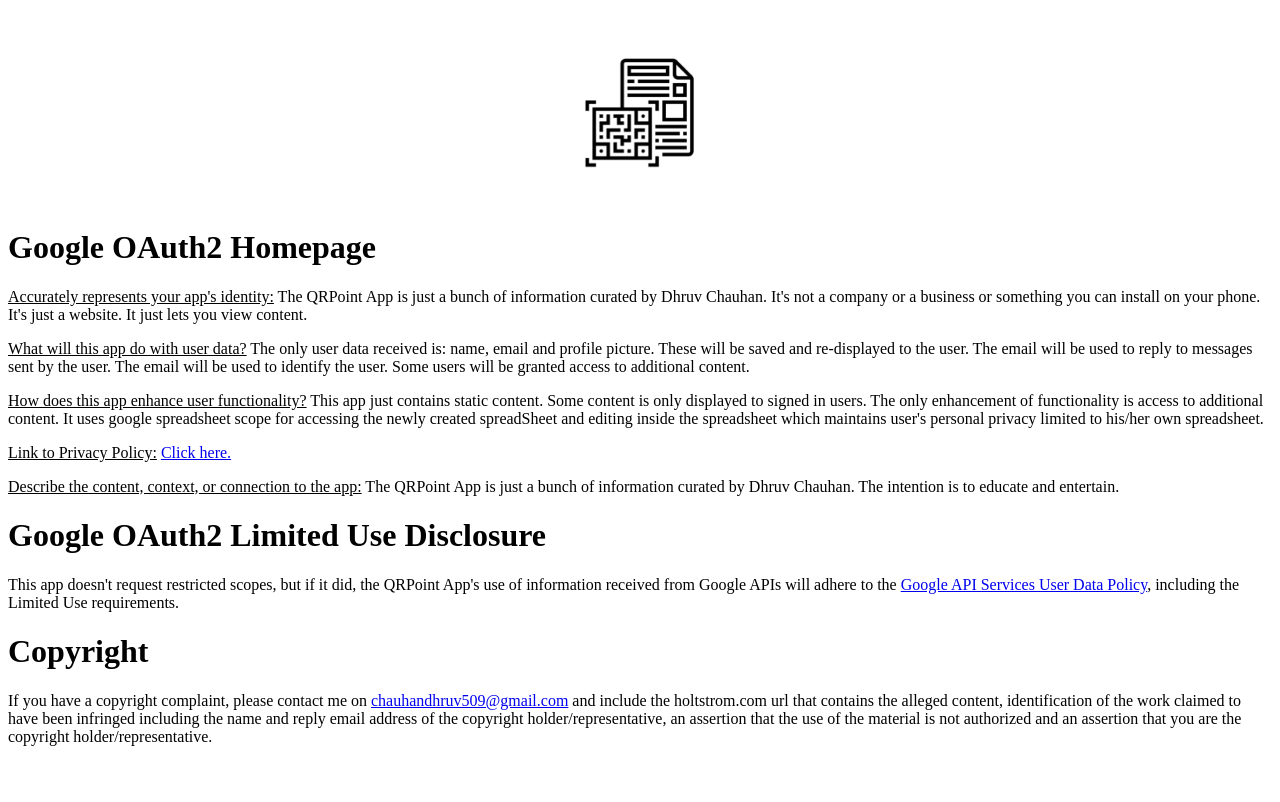
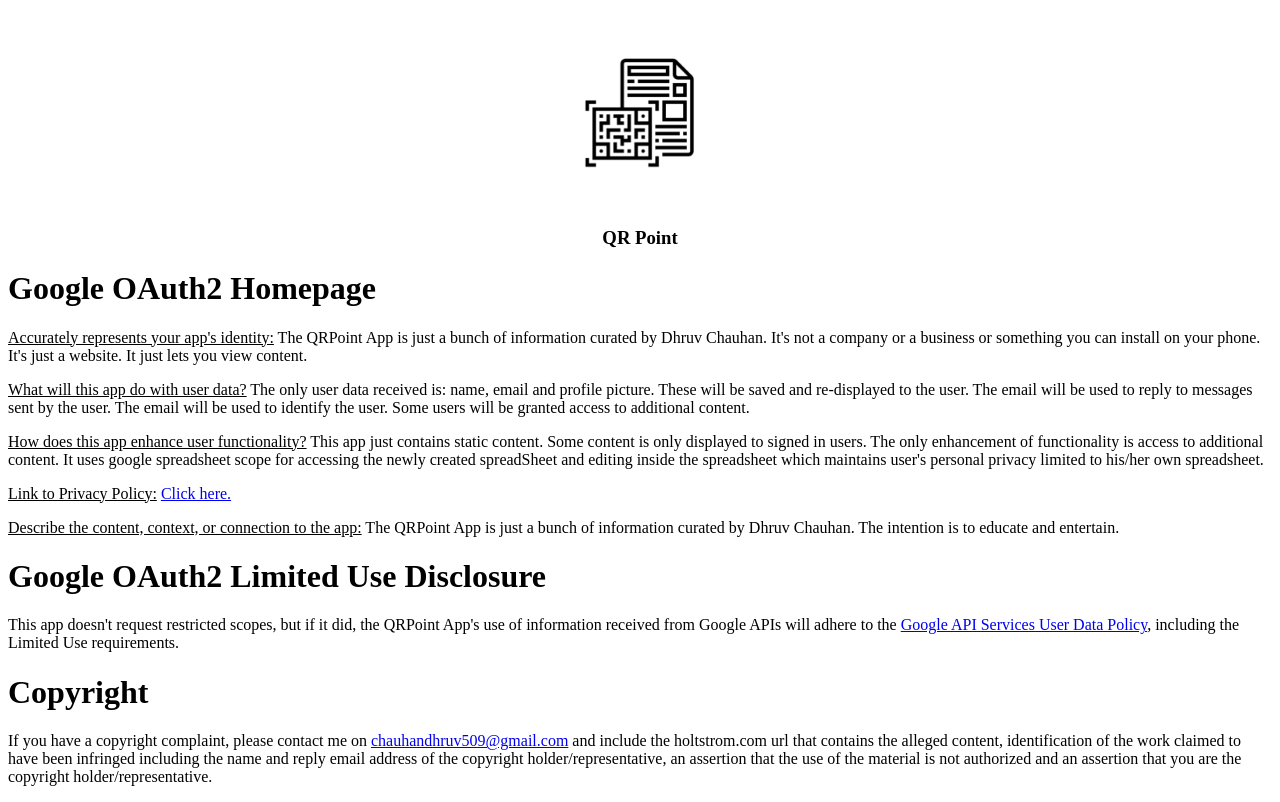
Before and after one commit to DhruvChauhan1306/QRPointAbout, a plain HTML site: page index.html in a window 1280 px wide. Drawn offline with Linux system fonts and the light colour scheme.

Commit message:
Added Label

```diff
--- a/index.html
+++ b/index.html
@@ -7,6 +7,8 @@
     <center>
         <img src="ic_launcher-playstore.png" width="200" height="200" alt="QRPOint Logo"
             style="align-items: center;justify-content: center;text-align: center;">
+        <br>
+        <h3>QR Point</h3>
     </center>
 
     <div>
```
